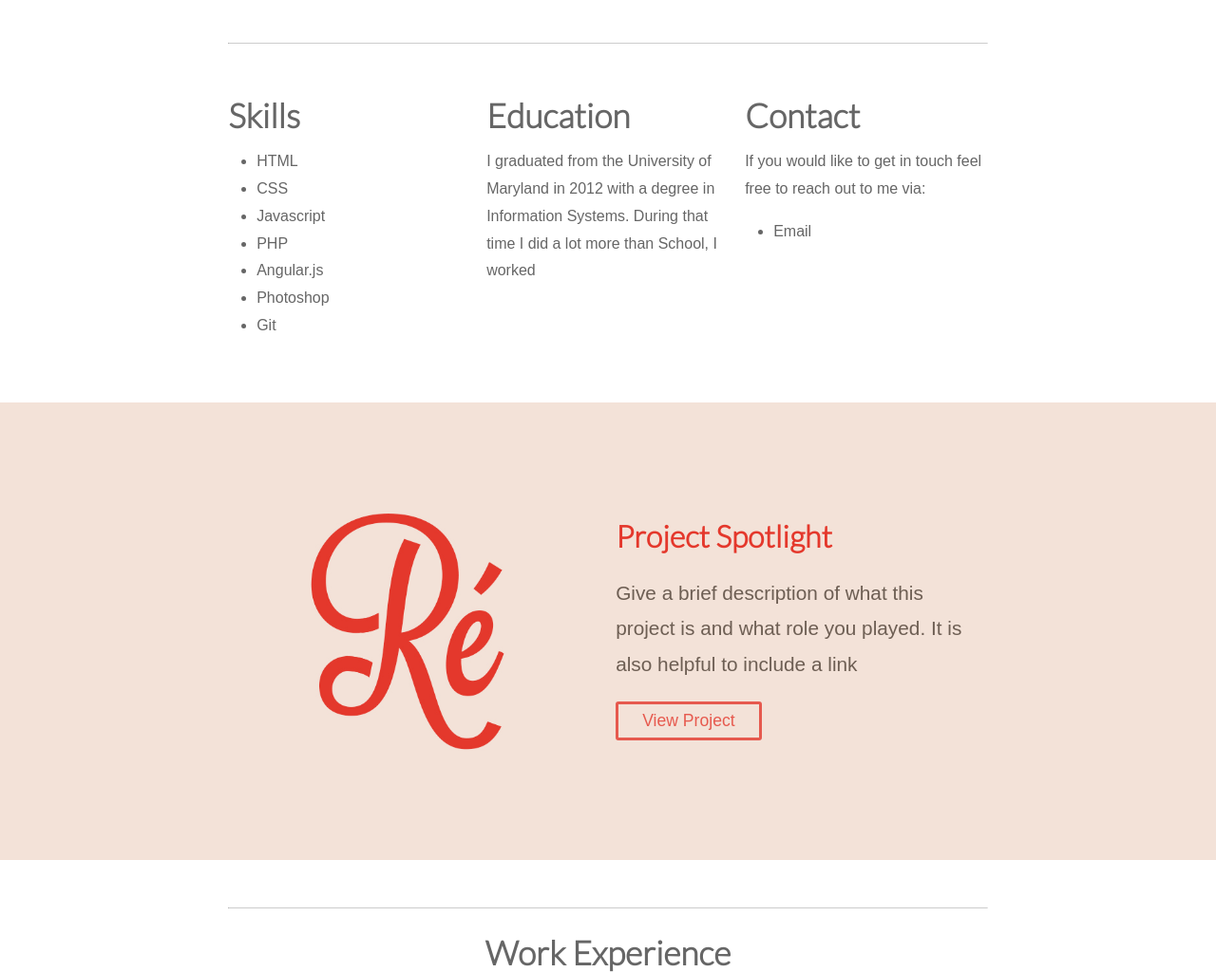
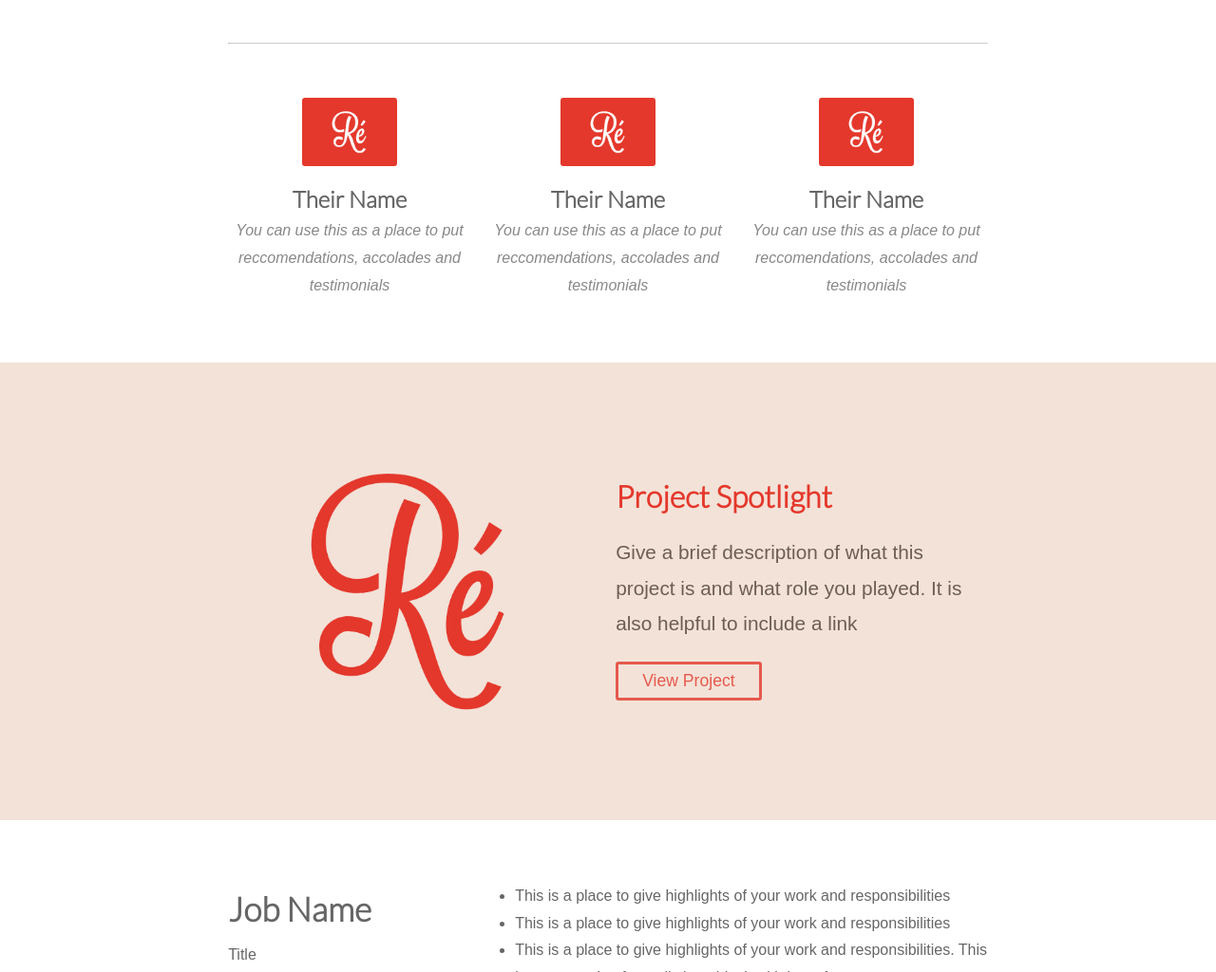
Before and after one commit to philipcdavis/responsive-resume, a plain HTML site: page index.html in a window 1280 px wide. Shown: the part 1408-2432 px from the top of the page at 95% size. Drawn offline with Linux system fonts and the light colour scheme.

Commit message:
Added testimonial section, and updated blocks

```diff
--- a/index.html
+++ b/index.html
@@ -55,35 +55,23 @@
 		<!-- Skills and Experience-->
 		<section class="cf">
 			<div class="row">
-
-				<!--List of skills-->
-				<div class="grid-2">
-					<h1>Skills</h1>
-					<ul>
-						<li>HTML</li>
-						<li>CSS</li>
-						<li>Javascript</li>
-						<li>PHP</li>
-						<li>Angular.js</li>
-						<li>Photoshop</li>
-						<li>Git</li>
-					</ul>
+				<div class="grid-2 testimonial">
+					<img src="img/re.png">
+					<h2>Their Name</h2>
+					<p>You can use this as a place to put reccomendations, accolades and testimonials</p>
 				</div>
 
-
-				<div class="grid-2">
-					<h1>Education</h1>
-					<p>I graduated from the University of Maryland in 2012 with a degree in Information Systems. During that time I did a lot more than School, I worked</p>
+				<div class="grid-2 testimonial">
+					<img src="img/re.png">
+					<h2>Their Name</h2>
+					<p>You can use this as a place to put reccomendations, accolades and testimonials</p>
 				</div>
 
-				<div class="grid-2">
-					<h1>Contact</h1>
-					<p>If you would like to get in touch feel free to reach out to me via:</p>
-					<ul>
-						<li>Email</li>
-					</ul>
+				<div class="grid-2 testimonial">
+					<img src="img/re.png">
+					<h2>Their Name</h2>
+					<p>You can use this as a place to put reccomendations, accolades and testimonials</p>
 				</div>
-
 			</div>
 		</section>
 	</div> <!-- End container-->
@@ -106,10 +94,9 @@
 	<div class="container">
 
 
-		<hr>
+
 		<!--Experience Tables-->
 		<section>
-			<h1 class="center">Work Experience</h1>
 			<div class="row cf experiance">
 				<div class="grid-2">
 					<h1>Job Name</h1>
@@ -121,8 +108,6 @@
 						<li>This is a place to give highlights of your work and responsibilities</li>
 						<li>This is a place to give highlights of your work and responsibilities</li>
 						<li>This is a place to give highlights of your work and responsibilities. This is an example of a really long block with lots of text.</li>
-						<li>This is a place to give highlights of your work and responsibilities</li>
-						<li>This is a place to give highlights of your work and responsibilities</li>
 					</ul>
 				</div>
 			</div>
@@ -137,8 +122,6 @@
 						<li>This is a place to give highlights of your work and responsibilities</li>
 						<li>This is a place to give highlights of your work and responsibilities</li>
 						<li>This is a place to give highlights of your work and responsibilities. This is an example of a really long block with lots of text.</li>
-						<li>This is a place to give highlights of your work and responsibilities</li>
-						<li>This is a place to give highlights of your work and responsibilities</li>
 					</ul>
 				</div>
 			</div>
@@ -153,9 +136,32 @@
 						<li>This is a place to give highlights of your work and responsibilities</li>
 						<li>This is a place to give highlights of your work and responsibilities</li>
 						<li>This is a place to give highlights of your work and responsibilities. This is an example of a really long block with lots of text.</li>
-						<li>This is a place to give highlights of your work and responsibilities</li>
-						<li>This is a place to give highlights of your work and responsibilities</li>
 					</ul>
+				</div>
+			</div>
+		</section>
+
+		<hr>
+
+		<section>
+			<!--List of skills-->
+			<div class="row cf">
+				<div class="grid-2">
+					<h1>Skills</h1>
+					<ul>
+						<li>HTML</li>
+						<li>CSS</li>
+						<li>Javascript</li>
+						<li>PHP</li>
+						<li>Angular.js</li>
+						<li>Photoshop</li>
+						<li>Git</li>
+					</ul>
+				</div>
+
+				<div class="grid-4">
+					<h1>In Conclusion</h1>
+					<p>This is a good spot to highlight experiance and skills. It's where you close the sale. Make sure to include a call to action like a link to your website, or your email address.</p>
 				</div>
 			</div>
 		</section>
--- a/style.css
+++ b/style.css
@@ -11,7 +11,7 @@ body {
   color: #666;
 }
 
-h1 {
+h1, h2, h3 {
   font-family: 'Lato', sans-serif;
 }
 
@@ -129,6 +129,24 @@ footer hr {
   cursor: pointer;
 }
 
+.testimonial img {
+  width: 100px;
+  border-radius: 3px;
+  margin-left: auto;
+  margin-right: auto;
+  display: block;
+}
+
+.testimonial {
+  text-align: center;
+  margin-top: 25px;
+}
+
+.testimonial p {
+  font-style: italic;
+  color: #888;
+  margin-top: -15px;
+}
 
 /* Grid */
 
```
